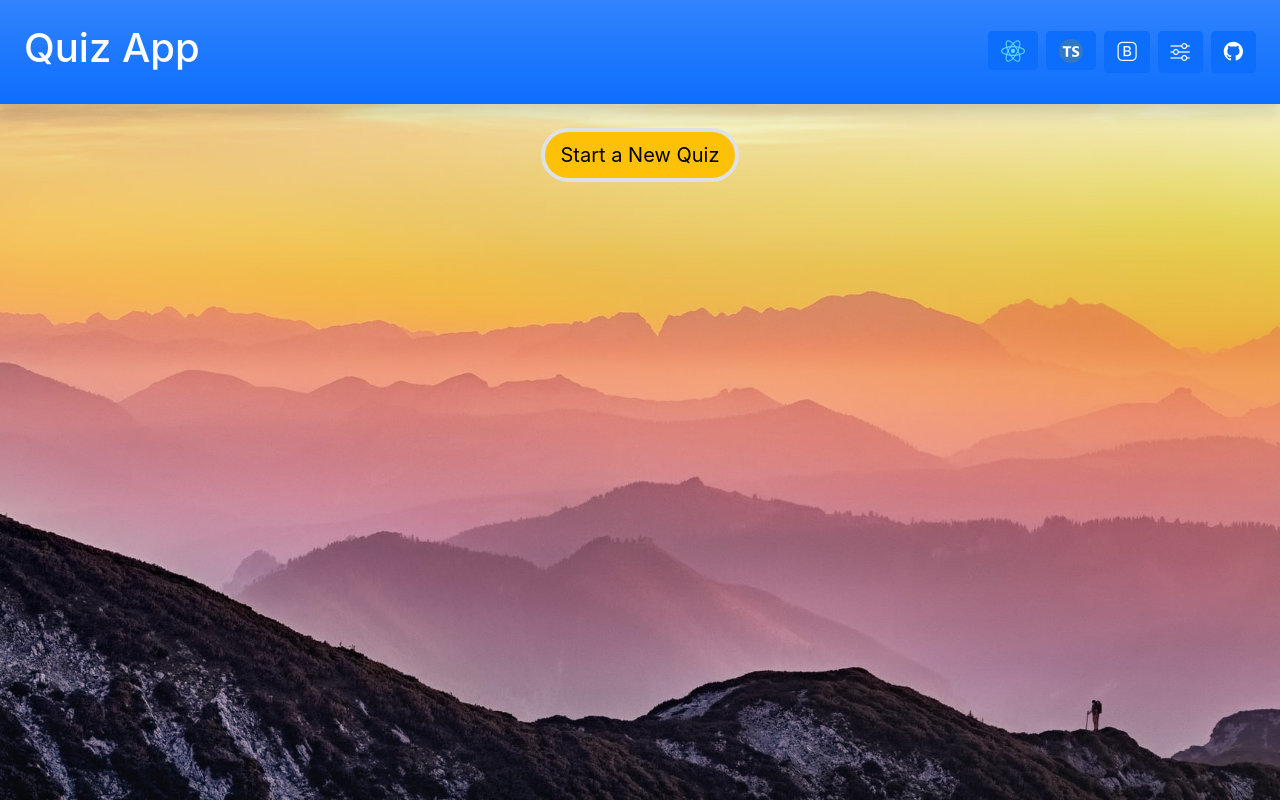
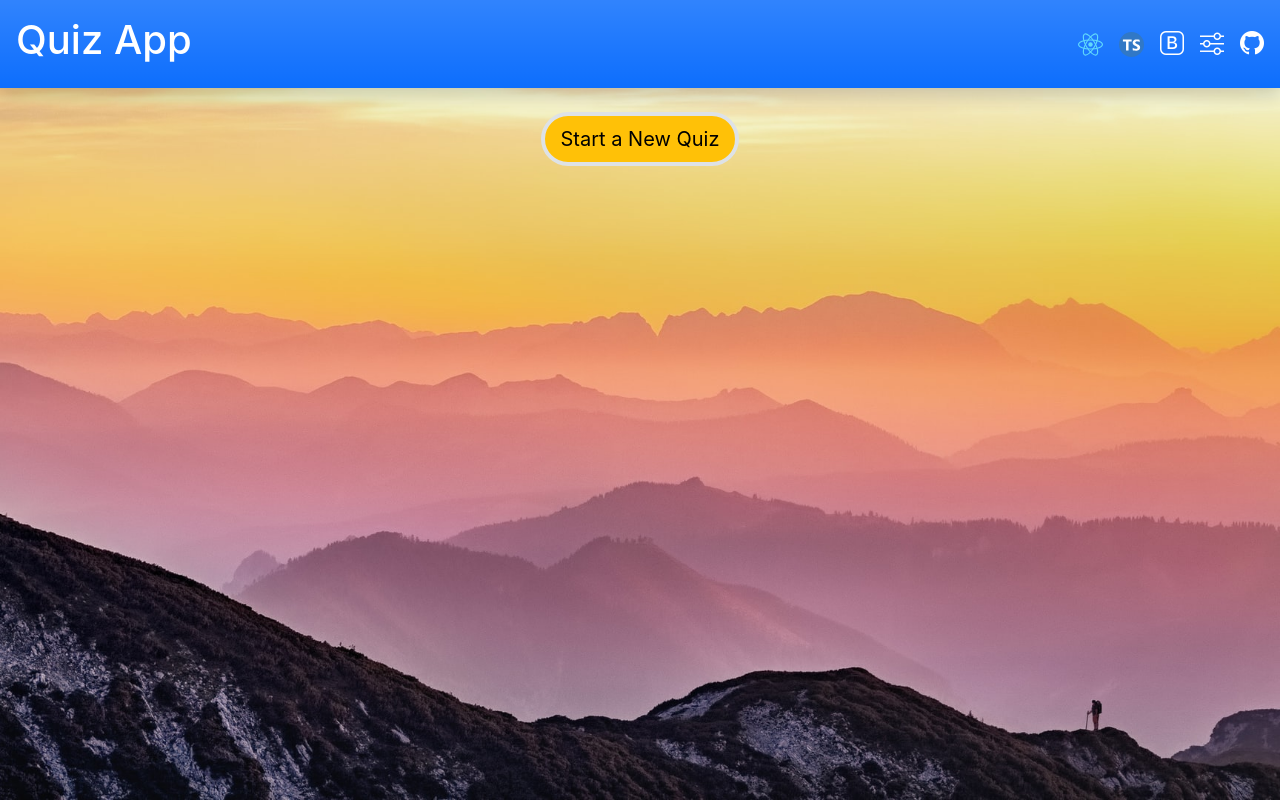
Before and after one commit to nabeelfarid/quiz-app, a React (Create React App) app: page / in a window 1280 px wide. Built offline with nearby package versions, Linux system fonts and the light colour scheme.

Commit message:
Adding bootstrap as a package for service worker app shell caching

```diff
--- a/package.json
+++ b/package.json
@@ -11,6 +11,8 @@
     "@types/react": "^17.0.0",
     "@types/react-dom": "^17.0.0",
     "axios": "^0.21.1",
+    "bootstrap": "^5.0.0-beta2",
+    "bootstrap-icons": "^1.4.0",
     "react": "^17.0.1",
     "react-dom": "^17.0.1",
     "react-scripts": "4.0.3",
--- a/public/index.html
+++ b/public/index.html
@@ -1,14 +1,12 @@
 <!DOCTYPE html>
 <html lang="en">
+
 <head>
   <meta charset="utf-8" />
   <link rel="icon" href="%PUBLIC_URL%/favicon.ico" />
   <meta name="viewport" content="width=device-width, initial-scale=1" />
   <meta name="theme-color" content="#000000" />
-    <meta
-      name="description"
-      content="Web site created using create-react-app"
-    />
+  <meta name="description" content="Web site created using create-react-app" />
   <link rel="apple-touch-icon" href="%PUBLIC_URL%/logo192.png" />
   <!--
       manifest.json provides metadata used when your web app is installed on a
@@ -25,12 +23,10 @@
       Learn how to configure a non-root public URL by running `npm run build`.
     -->
 
-    <!-- Bootstrap CSS -->
-    <link href="https://cdn.jsdelivr.net/npm/bootstrap@5.0.0-beta2/dist/css/bootstrap.min.css" rel="stylesheet" integrity="sha384-BmbxuPwQa2lc/FVzBcNJ7UAyJxM6wuqIj61tLrc4wSX0szH/Ev+nYRRuWlolflfl" crossorigin="anonymous">
-    <link rel="stylesheet" href="https://cdn.jsdelivr.net/npm/bootstrap-icons@1.4.0/font/bootstrap-icons.css">
   <title>Quiz App</title>
 
 </head>
+
 <body>
   <noscript>You need to enable JavaScript to run this app.</noscript>
   <div id="root"></div>
@@ -46,6 +42,9 @@
     -->
 
   <!-- Option 1: Bootstrap Bundle with Popper -->
-    <script src="https://cdn.jsdelivr.net/npm/bootstrap@5.0.0-beta2/dist/js/bootstrap.bundle.min.js" integrity="sha384-b5kHyXgcpbZJO/tY9Ul7kGkf1S0CWuKcCD38l8YkeH8z8QjE0GmW1gYU5S9FOnJ0" crossorigin="anonymous"></script>
+  <script src="https://cdn.jsdelivr.net/npm/bootstrap@5.0.0-beta2/dist/js/bootstrap.bundle.min.js"
+    integrity="sha384-b5kHyXgcpbZJO/tY9Ul7kGkf1S0CWuKcCD38l8YkeH8z8QjE0GmW1gYU5S9FOnJ0"
+    crossorigin="anonymous"></script>
 </body>
+
 </html>
--- a/src/Components/Header.tsx
+++ b/src/Components/Header.tsx
@@ -3,36 +3,36 @@ import reactLogo from '../images/react.svg';
 
 export const Header = () => {
   return (
-    <div className="p-md-4 p-2 mb-4 shadow bg-primary bg-gradient d-flex justify-content-between align-items-center">
+    <div className="p-md-3 p-2 mb-4 shadow bg-primary bg-gradient d-flex justify-content-between align-items-center">
 
       <div className="text-white">
         <h1>Quiz App</h1>
       </div>
 
-      <div className='row gx-2'>
+      <div className='row gx-3 align-items-center'>
         <div className="col">
-          <a title="React JS" className="btn btn-primary" href="https://reactjs.org/" target="_blank" rel="noopener noreferrer">
-            <img src={reactLogo} alt='React JS' height={24} width={24}></img>
+          <a title="React JS" className="" href="https://reactjs.org/" target="_blank" rel="noopener noreferrer">
+            <img src={reactLogo} alt='React JS' height={25} width={25}></img>
           </a>
         </div>
         <div className="col">
-          <a title="TypeScript" className="btn btn-primary" href="https://www.typescriptlang.org/" target="_blank" rel="noopener noreferrer">
-            <img src={tsLogo} alt='TypeScript' height={24} width={24}></img>
+          <a title="TypeScript" className="" href="https://www.typescriptlang.org/" target="_blank" rel="noopener noreferrer">
+            <img src={tsLogo} alt='TypeScript' height={25} width={25}></img>
           </a>
         </div>
         <div className="col">
-          <a title="Bootstrap" className="btn btn-primary" href="https://getbootstrap.com/" target="_blank" rel="noopener noreferrer">
-            <i className="bi bi-bootstrap" style={{ fontSize: "1.2rem" }}></i>
+          <a title="Bootstrap" className="text-white" href="https://getbootstrap.com/" target="_blank" rel="noopener noreferrer">
+            <i className="bi bi-bootstrap" style={{ fontSize: "1.5rem" }}></i>
           </a>
         </div>
         <div className="col">
-          <a title="Quiz API" className="btn btn-primary" href="https://opentdb.com/" target="_blank" rel="noopener noreferrer">
-            <i className="bi bi-sliders" style={{ fontSize: "1.2rem" }}></i>
+          <a title="Quiz API" className="text-white" href="https://opentdb.com/" target="_blank" rel="noopener noreferrer">
+            <i className="bi bi-sliders" style={{ fontSize: "1.5rem" }}></i>
           </a>
         </div>
         <div className="col">
-          <a title="Github Repo" className="btn btn-primary" href="https://github.com/nabeelfarid/quiz-app" target="_blank" rel="noopener noreferrer">
-            <i className="bi bi-github" style={{ fontSize: "1.2rem" }}></i>
+          <a title="Github Repo" className="text-white" href="https://github.com/nabeelfarid/quiz-app" target="_blank" rel="noopener noreferrer">
+            <i className="bi bi-github" style={{ fontSize: "1.5rem" }}></i>
           </a>
         </div>
       </div>
--- a/src/index.tsx
+++ b/src/index.tsx
@@ -1,5 +1,7 @@
 import React from 'react';
 import ReactDOM from 'react-dom';
+import "bootstrap/dist/css/bootstrap.css";
+import "bootstrap-icons/font/bootstrap-icons.css";
 import './index.css';
 import App from './App';
 
```
Also changed, not shown: 1 other file (tests, documents, lock files or other folders). Lines whose indentation alone changed are shown as unchanged.
